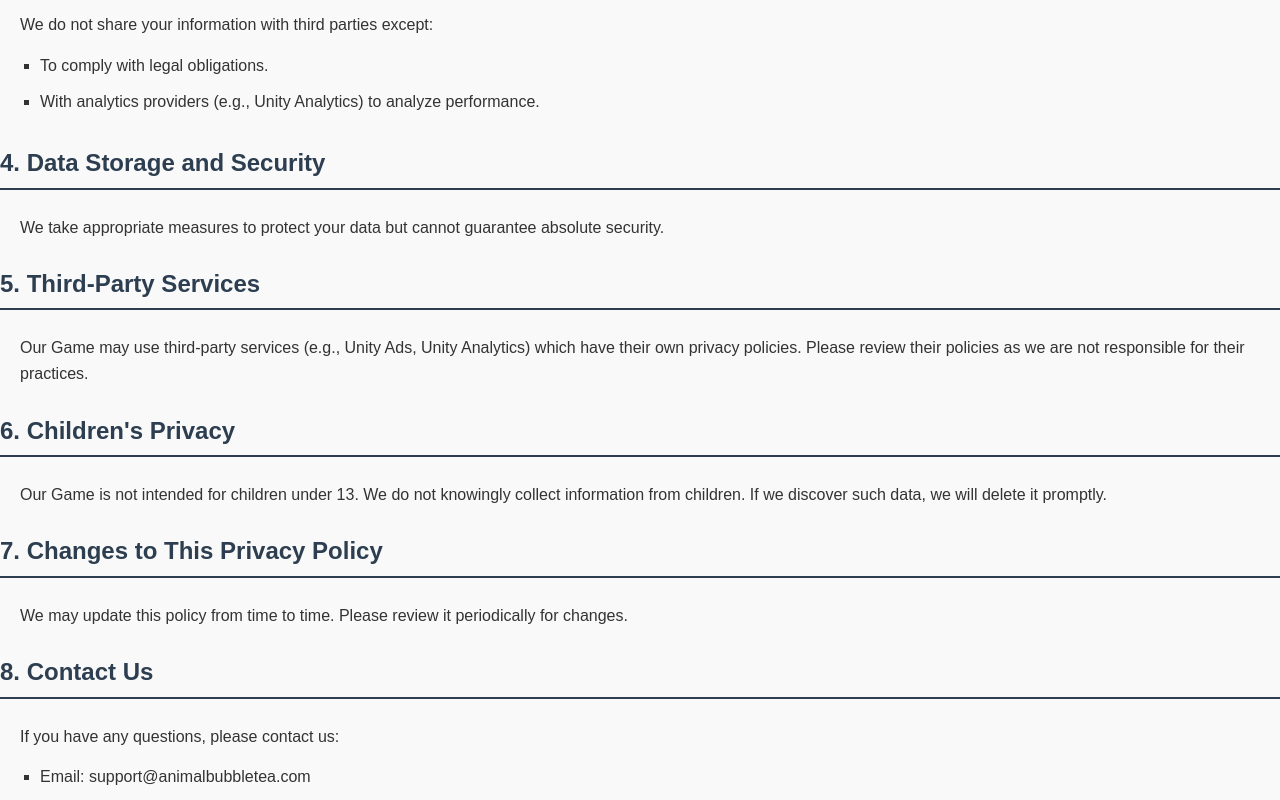
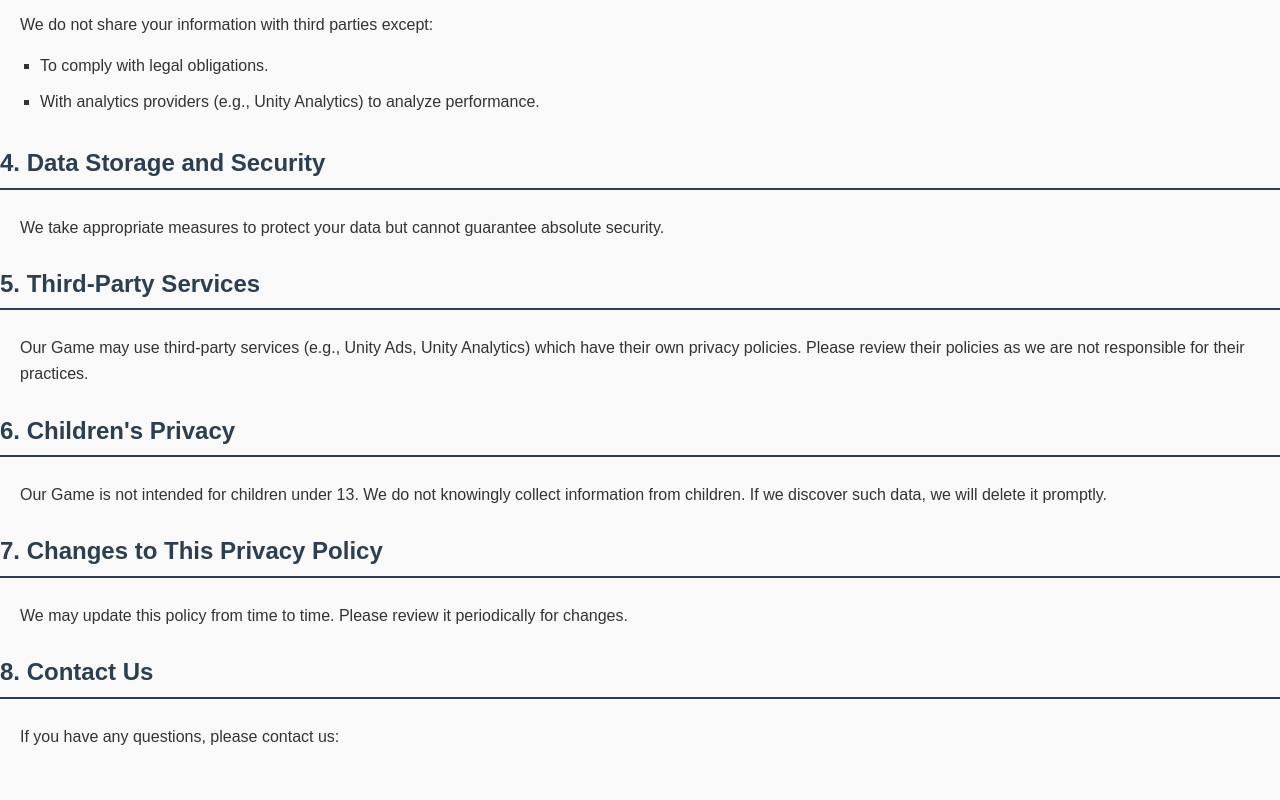
Before and after one commit to MaruGameStudio/Policy-ABT, a plain HTML site: page index.html in a window 1280 px wide. Shown: the part 670-1470 px from the top of the page. After the commit the page ends 1424 px from the top, so only its background shows below. Drawn offline with Linux system fonts and the light colour scheme.

Commit message:
Update index.html

```diff
--- a/index.html
+++ b/index.html
@@ -46,9 +46,7 @@
 
     <h2>8. Contact Us</h2>
     <p>If you have any questions, please contact us:</p>
-    <ul>
-        <li>Email: support@animalbubbletea.com</li>
-    </ul>
+
 </body>
     <link rel="stylesheet" href="privacy-policy-style.css">
 
```
